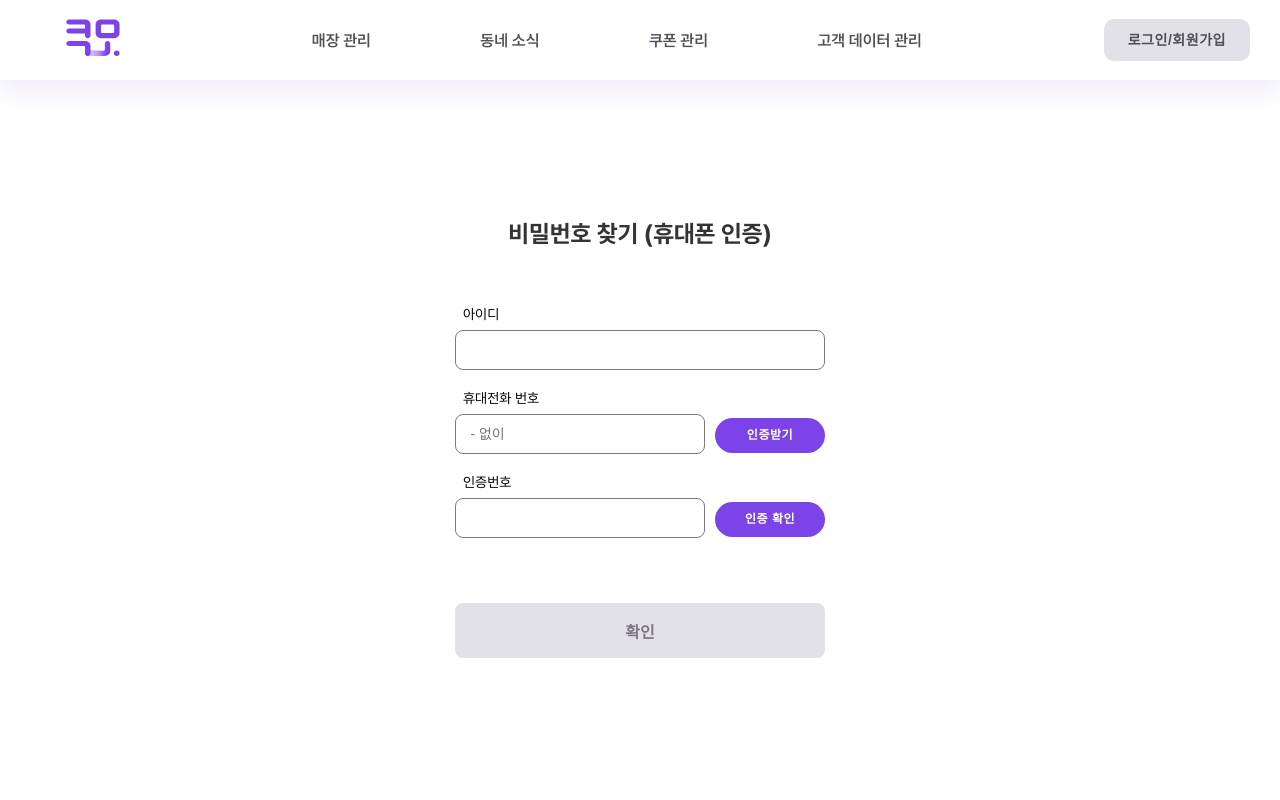
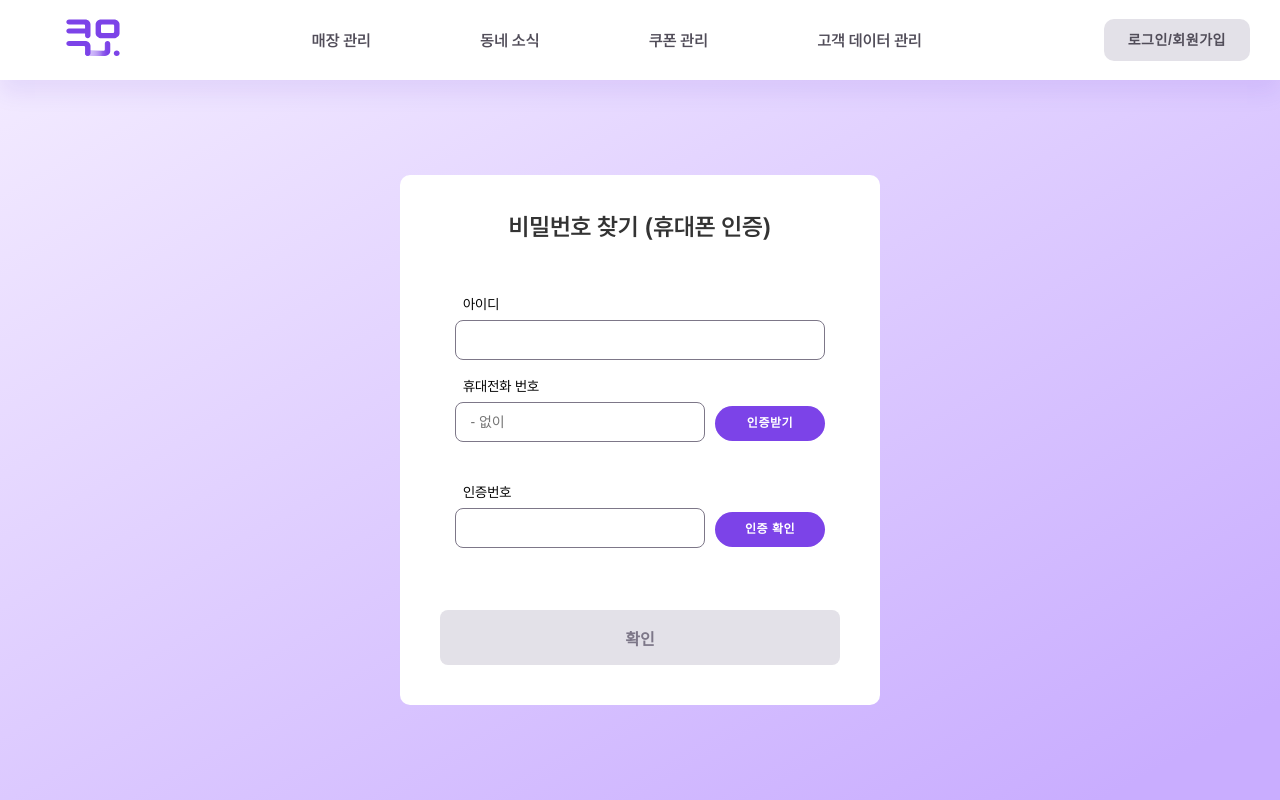
Before and after one commit to UMC-5th-Coumo/Coumo_Web, a React (Create React App) app: page /findPw in a window 1280 px wide. Built offline with nearby package versions, Linux system fonts and the light colour scheme.

Commit message:
[Style/#231]: 로그인 배경 변경

```diff
--- a/src/components/find/FindForm.jsx
+++ b/src/components/find/FindForm.jsx
@@ -10,12 +10,19 @@ import ErrorMsg from '../join/ErrorMsg';
 const FindForm = ({ title, idLabel, serverEndpoint, postData }) => {
   const navigate = useNavigate();
 
+  // 유효성 검사 및 오류 메세지
+  const [valid, setValid] = useState({
+    phone: false,
+    certified: false,
+    phoneMsg: '',
+    certifiedMsg: '',
+  });
+
   const [info, setInfo] = useState({
     id: '',
     phone: '',
     number: '',
   });
-  const [msg, setMsg] = useState('');
 
   const onChangeId = (e) => {
     setInfo((prev) => ({ ...prev, id: e.target.value }));
@@ -23,6 +30,21 @@ const FindForm = ({ title, idLabel, serverEndpoint, postData }) => {
 
   const onChangePhone = (e) => {
     setInfo((prev) => ({ ...prev, phone: e.target.value }));
+    const isValid = /^\d{10,11}$/.test(e.target.value);
+
+    if (!isValid) {
+      setValid((prev) => ({
+        ...prev,
+        phoneMsg: '올바른 형식의 전화번호를 작성해주세요.',
+      }));
+      setValid((prev) => ({ ...prev, phone: false }));
+    } else {
+      setValid((prev) => ({
+        ...prev,
+        phoneMsg: '',
+      }));
+      setValid((prev) => ({ ...prev, phone: true }));
+    }
   };
 
   const onChangeNumber = (e) => {
@@ -66,12 +88,28 @@ const FindForm = ({ title, idLabel, serverEndpoint, postData }) => {
         });
 
         if (response.data.isSuccess && postData === 'name') {
-          setMsg(<span style={{ color: '#33bd4a' }}>인증되었습니다.</span>);
+          setValid((prev) => ({
+            ...prev,
+            certified: true,
+            certifiedMsg: (
+              <span style={{ color: '#33bd4a' }}>인증되었습니다.</span>
+            ),
+          }));
         } else if (response.data.isSuccess && postData === 'id') {
-          setMsg(<span style={{ color: '#33bd4a' }}>인증되었습니다.</span>);
+          setValid((prev) => ({
+            ...prev,
+            certified: true,
+            certifiedMsg: (
+              <span style={{ color: '#33bd4a' }}>인증되었습니다.</span>
+            ),
+          }));
         } else {
           console.error(response.data.message);
-          setMsg('잘못된 인증번호입니다.');
+          setValid((prev) => ({
+            ...prev,
+            certified: false,
+            certifiedMsg: '잘못된 인증번호입니다.',
+          }));
         }
       } catch (error) {
         console.error('Error Find Id/Pw');
@@ -102,7 +140,6 @@ const FindForm = ({ title, idLabel, serverEndpoint, postData }) => {
   };
 
   return (
-    <Container>
     <Wrapper>
       <Box>
         <Title>{title}</Title>
@@ -120,6 +157,7 @@ const FindForm = ({ title, idLabel, serverEndpoint, postData }) => {
             />
             <CheckButton text='인증받기' onClick={onPostCertified} />
           </Row>
+          <ErrorMsg text={valid.phoneMsg} />
         </div>
         <div>
           <Row>
@@ -131,7 +169,7 @@ const FindForm = ({ title, idLabel, serverEndpoint, postData }) => {
             />
             <CheckButton text='인증 확인' onClick={onCertified} />
           </Row>
-            <ErrorMsg text={msg} />
+          <ErrorMsg text={valid.certifiedMsg} />
         </div>
         <JoinBtn
           topMargin={20}
@@ -141,33 +179,28 @@ const FindForm = ({ title, idLabel, serverEndpoint, postData }) => {
         />
       </Box>
     </Wrapper>
-    </Container>
   );
 };
 
 export default FindForm;
 
-const Container = styled.div`
-  width: 100%;
-  height: calc(100vh - 80px);
-  display: flex;
-  align-items: center;
-  justify-content: center;
-`;
-
 const Wrapper = styled.div`
-  width: 370px;
+  width: 400px;
+  height: 450px;
   display: flex;
   flex-direction: column;
+  background-color: ${({ theme }) => theme.colors.white};
+  padding: 40px;
+  border-radius: 10px;
 `;
 
 const Box = styled.div`
   width: 100%;
+  height: 100%;
   display: flex;
   flex-direction: column;
+  justify-content: space-between;
   align-items: center;
-  justify-content: center;
-  gap: 15px;
 `;
 
 const Title = styled.div`
@@ -175,7 +208,7 @@ const Title = styled.div`
   text-align: center;
   font-size: ${({ theme }) => theme.fontSize.xl};
   font-style: normal;
-  font-weight: 700;
+  font-weight: 600;
   line-height: 100%;
   margin-bottom: 45px;
 `;
--- /dev/null
+++ b/src/pages/Join.jsx
@@ -0,0 +1,29 @@
+import React from 'react';
+import styled from 'styled-components';
+import JoinOneStep from './join/JoinOneStep';
+import JoinTwoStep from './join/JoinTwoStep';
+import Congratulate from './join/Congratulate';
+import { Routes, Route } from 'react-router-dom';
+
+function Join() {
+  return (
+    <Container>
+      <Routes>
+        <Route path='/one' element={<JoinOneStep />} />
+        <Route path='/two' element={<JoinTwoStep />} />
+        <Route path='/finish' element={<Congratulate />} />
+      </Routes>
+    </Container>
+  );
+}
+
+export default Join;
+
+const Container = styled.div`
+  width: 100%;
+  height: calc(100vh - 80px);
+  background: linear-gradient(331deg, #c9adff 6.83%, #f9f4ff 114.92%);
+  display: flex;
+  align-items: center;
+  justify-content: center;
+`;
--- a/src/pages/Login.jsx
+++ b/src/pages/Login.jsx
@@ -1,7 +1,6 @@
 import React from 'react';
 import styled from 'styled-components';
 import LoginBox from '../components/login/LoginBox';
-import LoginBackground from '../assets/icon/LoginBackground.svg';
 
 const Login = () => {
   return (
@@ -14,9 +13,7 @@ const Login = () => {
 export default Login;
 
 const LoginPage = styled.div`
-  background-image: url(${LoginBackground});
-  background-repeat: no-repeat;
-  background-size: cover;
+  background: linear-gradient(331deg, #c9adff 6.83%, #f9f4ff 114.92%);
   vertical-align: top;
   width: 100%;
   height: calc(100vh - 80px);
--- a/src/pages/find/FindId.jsx
+++ b/src/pages/find/FindId.jsx
@@ -1,15 +1,27 @@
 import React from 'react';
 import FindForm from '../../components/find/FindForm';
+import styled from 'styled-components';
 
 const FindId = () => {
   return (
+    <Container>
       <FindForm
         title='아이디 찾기 (휴대폰 인증)'
         idLabel='사장님 성함'
         serverEndpoint='/owner/verify-code'
         postData='name'
       />
+    </Container>
   );
 };
 
 export default FindId;
+
+const Container = styled.div`
+  width: 100%;
+  height: calc(100vh - 80px);
+  background: linear-gradient(331deg, #c9adff 6.83%, #f9f4ff 114.92%);
+  display: flex;
+  align-items: center;
+  justify-content: center;
+`;
--- a/src/pages/find/FindPw.jsx
+++ b/src/pages/find/FindPw.jsx
@@ -1,15 +1,27 @@
 import React from 'react';
 import FindForm from '../../components/find/FindForm';
+import styled from 'styled-components';
 
 const FindPw = () => {
   return (
+    <Container>
       <FindForm
         title='비밀번호 찾기 (휴대폰 인증)'
         idLabel='아이디'
         serverEndpoint='/api/owner/findpw'
         postData='loginId'
       />
+    </Container>
   );
 };
 
 export default FindPw;
+
+const Container = styled.div`
+  width: 100%;
+  height: calc(100vh - 80px);
+  background: linear-gradient(331deg, #c9adff 6.83%, #f9f4ff 114.92%);
+  display: flex;
+  align-items: center;
+  justify-content: center;
+`;
--- a/src/pages/find/FoundId.jsx
+++ b/src/pages/find/FoundId.jsx
@@ -6,7 +6,7 @@ import { useNavigate } from 'react-router-dom';
 const FoundId = () => {
   const navigate = useNavigate();
   return (
-    <Found>
+    <Container>
       <Wrapper>
         <Title>사장님의 쿠모 아이디를 찾았습니다.</Title>
         <Result>
@@ -17,15 +17,16 @@ const FoundId = () => {
           로그인 하러 가기
         </Button>
       </Wrapper>
-    </Found>
+    </Container>
   );
 };
 
 export default FoundId;
 
-const Found = styled.div`
+const Container = styled.div`
   width: 100%;
   height: calc(100vh - 80px);
+  background: linear-gradient(331deg, #c9adff 6.83%, #f9f4ff 114.92%);
   display: flex;
   align-items: center;
   justify-content: center;
@@ -35,6 +36,9 @@ const Wrapper = styled.div`
   display: flex;
   flex-direction: column;
   align-items: center;
+  background-color: ${({ theme }) => theme.colors.white};
+  padding: 40px 100px;
+  border-radius: 10px;
 `;
 
 const Title = styled.div`
@@ -42,7 +46,7 @@ const Title = styled.div`
   text-align: center;
   font-size: ${({ theme }) => theme.fontSize.xl};
   font-style: normal;
-  font-weight: 700;
+  font-weight: 600;
   line-height: 100%;
   margin-bottom: 20px;
 `;
--- a/src/pages/find/RePw.jsx
+++ b/src/pages/find/RePw.jsx
@@ -126,6 +126,7 @@ export default RePw;
 const Container = styled.div`
   width: 100%;
   height: calc(100vh - 80px);
+  background: linear-gradient(331deg, #c9adff 6.83%, #f9f4ff 114.92%);
   display: flex;
   flex-direction: column;
   align-items: center;
@@ -133,9 +134,15 @@ const Container = styled.div`
 `;
 
 const Wrapper = styled.div`
-  width: 370px;
+  width: 400px;
+  height: 450px;
   display: flex;
   flex-direction: column;
+  justify-content: space-between;
+  align-items: center;
+  background-color: ${({ theme }) => theme.colors.white};
+  padding: 40px;
+  border-radius: 10px;
 `;
 
 const Title = styled.div`
@@ -143,7 +150,7 @@ const Title = styled.div`
   text-align: center;
   font-size: ${({ theme }) => theme.fontSize.xl};
   font-style: normal;
-  font-weight: 700;
+  font-weight: 600;
   line-height: 100%; /* 36px */
   margin-bottom: 45px;
 `;
--- a/src/pages/join/Congratulate.jsx
+++ b/src/pages/join/Congratulate.jsx
@@ -6,7 +6,6 @@ import { useNavigate } from 'react-router-dom';
 const Congratulate = () => {
   const navigate = useNavigate();
   return (
-    <Page>
     <Card onClick={() => navigate('/')}>
       <LogoCongratulate />
       <Comment>쿠모 회원이 되신 것을 축하드려요.</Comment>
@@ -14,24 +13,18 @@ const Congratulate = () => {
         쿠모를 통해 더 편리하게 매장을 관리해보세요!
       </LittleComment>
     </Card>
-    </Page>
   );
 };
 
 export default Congratulate;
 
-const Page = styled.div`
-  width: 100%;
-  height: calc(100vh - 80px);
-  display: flex;
-  align-items: center;
-  justify-content: center;
-`;
-
 const Card = styled.div`
   display: flex;
   flex-direction: column;
   align-items: center;
+  background-color: ${({ theme }) => theme.colors.white};
+  padding: 50px 80px;
+  border-radius: 10px;
 `;
 
 const Comment = styled.div`
--- a/src/pages/join/JoinOneStep.jsx
+++ b/src/pages/join/JoinOneStep.jsx
@@ -141,7 +141,6 @@ const JoinOneStep = () => {
   };
 
   return (
-    <Container>
     <Wrapper>
       <Box>
         <Title>사장님 회원가입</Title>
@@ -190,31 +189,27 @@ const JoinOneStep = () => {
         />
       </Box>
     </Wrapper>
-    </Container>
   );
 };
 
 export default JoinOneStep;
 
-const Container = styled.div`
-  width: 100%;
-  height: 100%;
-  display: flex;
-  align-items: center;
-  justify-content: center;
-  margin-top: 100px;
-`;
-
 const Wrapper = styled.div`
-  width: 370px;
+  width: 400px;
+  height: 550px;
   display: flex;
   flex-direction: column;
+  background-color: ${({ theme }) => theme.colors.white};
+  padding: 40px;
+  border-radius: 10px;
 `;
 
 const Box = styled.div`
   width: 100%;
+  height: 100%;
   display: flex;
   flex-direction: column;
+  justify-content: space-between;
   align-items: center;
 `;
 
--- a/src/pages/join/JoinTwoStep.jsx
+++ b/src/pages/join/JoinTwoStep.jsx
@@ -158,7 +158,6 @@ const JoinTwoStep = () => {
   };
 
   return (
-    <Container>
     <Wrapper>
       <Box>
         <Title>사장님 회원가입</Title>
@@ -221,31 +220,27 @@ const JoinTwoStep = () => {
         />
       </Box>
     </Wrapper>
-    </Container>
   );
 };
 
 export default JoinTwoStep;
 
-const Container = styled.div`
-  width: 100%;
-  height: 100%;
-  display: flex;
-  align-items: center;
-  justify-content: center;
-  margin-top: 100px;
-`;
-
 const Wrapper = styled.div`
-  width: 370px;
+  width: 400px;
+  height: 550px;
   display: flex;
   flex-direction: column;
+  background-color: ${({ theme }) => theme.colors.white};
+  padding: 40px;
+  border-radius: 10px;
 `;
 
 const Box = styled.div`
   width: 100%;
+  height: 100%;
   display: flex;
   flex-direction: column;
+  justify-content: space-between;
   align-items: center;
 `;
 
```
Also changed, not shown: src/App.js (+2 -6 lines), src/assets/icon/LogoCongratulate.svg. Lines whose indentation alone changed are shown as unchanged.
